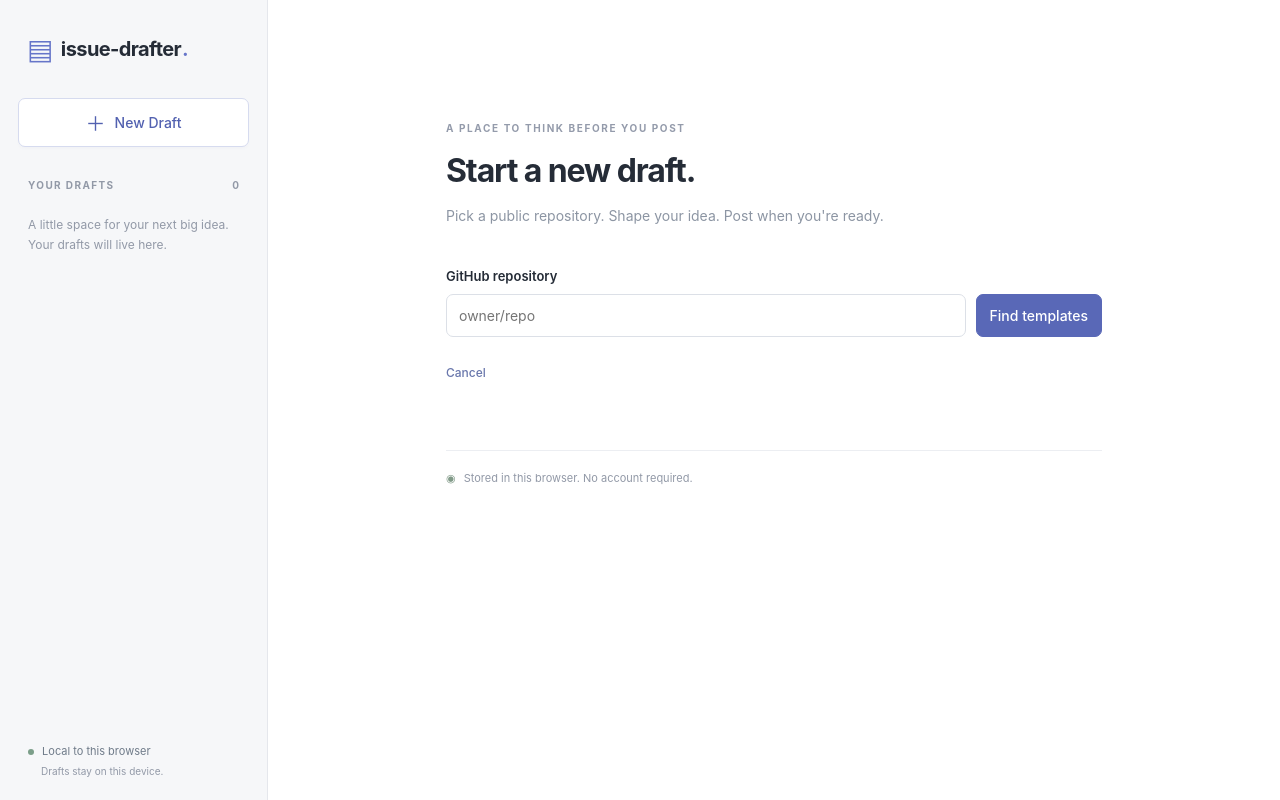
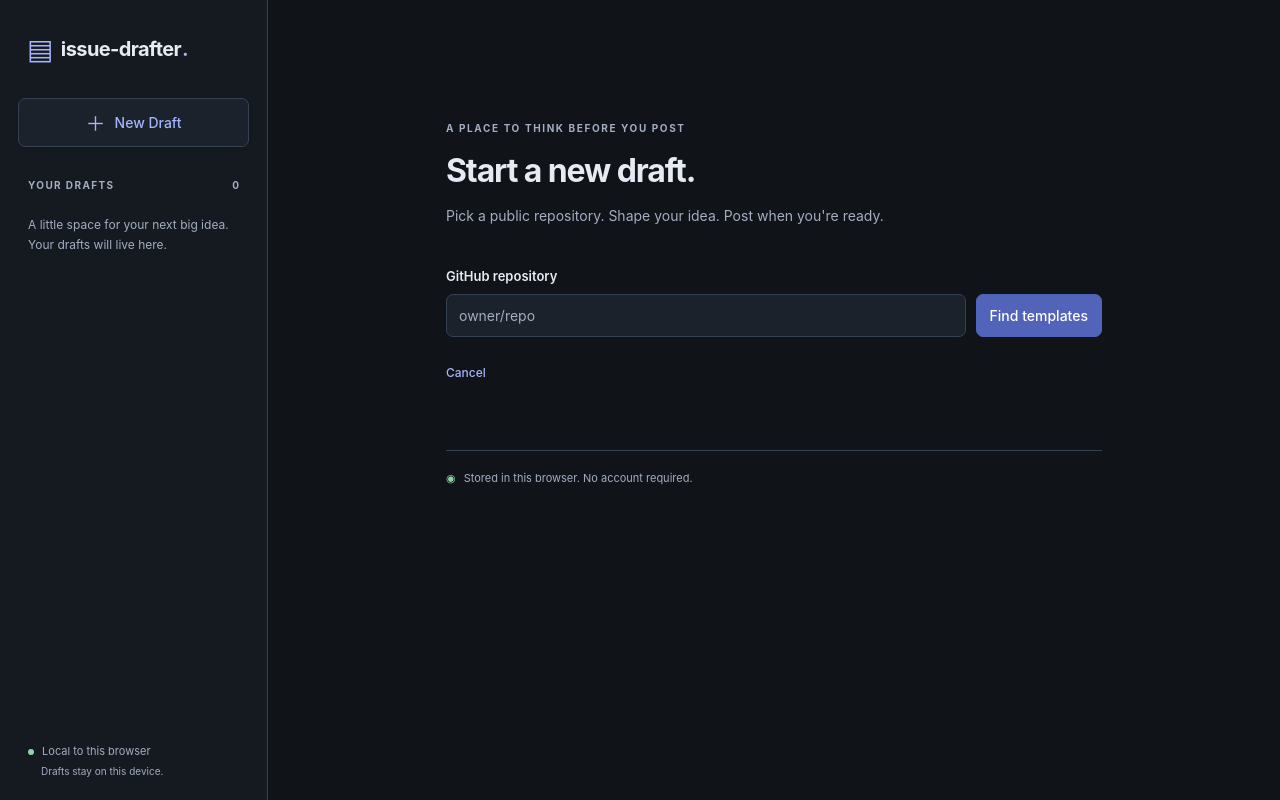
Before and after one commit to tamiroh/issue-drafter, a Svelte app: page / in a window 1280 px wide. Built offline with nearby package versions, Linux system fonts and the light colour scheme.

Commit message:
Dark-only theme

```diff
--- a/index.html
+++ b/index.html
@@ -3,7 +3,8 @@
   <head>
     <meta charset="UTF-8" />
     <meta name="viewport" content="width=device-width, initial-scale=1.0" />
-    <meta name="theme-color" content="#f5f6f8" />
+    <meta name="theme-color" content="#101318" />
+    <meta name="color-scheme" content="dark" />
     <title>issue-drafter</title>
   </head>
   <body>
--- a/src/App.svelte
+++ b/src/App.svelte
@@ -213,14 +213,30 @@
 
 <style>
   :global(:root) {
+    color-scheme: dark;
+
+    --background: #101318;
+    --sidebar: #151920;
+    --surface: #1c222c;
+    --surface-hover: #283141;
+    --selected: #2a3354;
+    --border: #364153;
+    --text: #e6eaf2;
+    --muted: #a3aec0;
+    --accent: #a5b4fc;
+    --success: #8fd3a8;
+    --danger: #ff9aa9;
+    --notice-bg: #332c1e;
+    --notice-text: #ebca88;
+
     font-family:
       Inter,
       -apple-system,
       BlinkMacSystemFont,
       "Segoe UI",
       sans-serif;
-    color: #252c37;
-    background: #fff;
+    color: var(--text);
+    background: var(--background);
     font-synthesis: none;
     font-weight: 400;
     font-size: 14px;
@@ -244,10 +260,10 @@
   :global(button),
   :global(.button) {
     cursor: pointer;
-    border: 1px solid #dce0e7;
+    border: 1px solid var(--border);
     border-radius: 7px;
-    background: white;
-    color: #394252;
+    background: var(--surface);
+    color: var(--text);
     padding: 9px 13px;
     font-weight: 550;
     text-decoration: none;
@@ -260,7 +276,7 @@
 
   :global(button:hover),
   :global(.button:hover) {
-    background: #f0f3f8;
+    background: var(--surface-hover);
   }
 
   :global(button:disabled) {
@@ -270,7 +286,7 @@
 
   :global(button:focus-visible),
   :global(a:focus-visible) {
-    outline: 3px solid #9fa9ed;
+    outline: 3px solid var(--accent);
     outline-offset: 3px;
   }
 
@@ -278,9 +294,9 @@
   :global(textarea),
   :global(select) {
     width: 100%;
-    border: 1px solid #dce0e7;
+    border: 1px solid var(--border);
     border-radius: 7px;
-    background: #fff;
+    background: var(--surface);
     color: inherit;
     padding: 12px;
     outline: none;
@@ -289,8 +305,18 @@
   :global(input:focus),
   :global(textarea:focus),
   :global(select:focus) {
-    border-color: #6675c9;
-    box-shadow: 0 0 0 3px #6675c918;
+    border-color: var(--accent);
+    box-shadow: 0 0 0 3px #a5b4fc26;
+  }
+
+  :global(input::placeholder),
+  :global(textarea::placeholder) {
+    color: var(--muted);
+    opacity: 1;
+  }
+
+  :global(a) {
+    color: var(--accent);
   }
 
   :global(label) {
@@ -318,8 +344,8 @@
   }
 
   .sidebar {
-    background: #f6f7f9;
-    border-right: 1px solid #e5e7ec;
+    background: var(--sidebar);
+    border-right: 1px solid var(--border);
     padding: 32px 18px 20px;
     display: flex;
     flex-direction: column;
@@ -330,7 +356,7 @@
     align-items: center;
     gap: 8px;
     text-decoration: none;
-    color: #252c37;
+    color: var(--text);
     font-size: 20px;
     letter-spacing: -0.6px;
     font-weight: 700;
@@ -339,20 +365,20 @@
 
   .brand-icon {
     font-size: 28px;
-    color: #6675c9;
+    color: var(--accent);
   }
 
   .brand-dot {
-    color: #6675c9;
+    color: var(--accent);
     margin-left: -7px;
   }
 
   .new-draft {
     width: 100%;
     margin: 32px 0;
-    color: #5261b0;
-    border-color: #d6dbef;
-    box-shadow: 0 2px 3px #27326105;
+    color: var(--accent);
+    border-color: var(--border);
+    box-shadow: 0 2px 3px #0000001a;
   }
 
   .new-draft span {
@@ -363,7 +389,7 @@
     display: flex;
     justify-content: space-between;
     padding: 0 10px;
-    color: #9299a7;
+    color: var(--muted);
     font-size: 10px;
     letter-spacing: 1.4px;
     font-weight: 650;
@@ -382,7 +408,7 @@
     font-weight: 600;
     overflow-wrap: anywhere;
     padding: 0 10px;
-    color: #657080;
+    color: var(--muted);
     display: flex;
     gap: 7px;
     line-height: 1.6;
@@ -396,7 +422,7 @@
   }
 
   .draft-row.selected {
-    background: #e9ecf7;
+    background: var(--selected);
   }
 
   .draft-select {
@@ -421,12 +447,12 @@
 
   .draft-select small {
     font-size: 11px;
-    color: #8790a1;
+    color: var(--muted);
     font-weight: 400;
   }
 
   .selected .draft-select {
-    color: #4d5aaa;
+    color: var(--accent);
   }
 
   .delete-draft {
@@ -434,11 +460,11 @@
     border: 0;
     padding: 6px 10px;
     font-size: 20px;
-    color: #8892a1;
+    color: var(--muted);
   }
 
   .empty-list {
-    color: #9299a7;
+    color: var(--muted);
     font-size: 12px;
     padding: 12px 10px;
   }
@@ -447,13 +473,13 @@
     margin-top: auto;
     padding: 50px 10px 0;
     font-size: 11px;
-    color: #6f7b89;
+    color: var(--muted);
   }
 
   .sidebar-bottom p {
     margin: 5px 0 0 13px;
     font-size: 10px;
-    color: #9299a7;
+    color: var(--muted);
   }
 
   .local-dot {
@@ -461,7 +487,7 @@
     width: 6px;
     height: 6px;
     border-radius: 50%;
-    background: #7b9e89;
+    background: var(--success);
     margin-right: 5px;
   }
 
@@ -473,39 +499,39 @@
     font-size: 10px;
     font-weight: 650;
     letter-spacing: 1.6px;
-    color: #949bab;
+    color: var(--muted);
   }
 
   :global(.primary) {
-    background: #5968b7;
+    background: #5263ba;
     color: #fff;
-    border-color: #5968b7;
+    border-color: #5263ba;
   }
 
   :global(.primary:hover) {
-    background: #4a59a4;
+    background: #6172cc;
   }
 
   :global(.muted) {
-    color: #8c95a3;
+    color: var(--muted);
   }
 
   :global(.text-button) {
     background: none;
     border: 0;
-    color: #6977ac;
+    color: var(--accent);
     padding: 10px 0;
     font-size: 12px;
   }
 
   :global(.error) {
-    color: #b13b4b !important;
+    color: var(--danger) !important;
   }
 
   :global(.notice),
   :global(.global-error) {
-    background: #faf5e9;
-    color: #8c6b34;
+    background: var(--notice-bg);
+    color: var(--notice-text);
     border-radius: 6px;
     padding: 12px 15px;
     font-size: 12px;
@@ -519,7 +545,7 @@
   .empty-state {
     text-align: center;
     padding: 100px 25px;
-    color: #7b8595;
+    color: var(--muted);
   }
 
   @media (min-width: 1500px) {
@@ -549,7 +575,7 @@
 
     .sidebar {
       border-right: 0;
-      border-bottom: 1px solid #e5e7ec;
+      border-bottom: 1px solid var(--border);
       padding: 18px;
     }
 
--- a/src/ConfirmDelete.svelte
+++ b/src/ConfirmDelete.svelte
@@ -44,11 +44,11 @@
 
 <style>
   .confirm-dialog {
-    background: #fff;
+    background: var(--surface);
     padding: 28px;
     border-radius: 12px;
     max-width: 440px;
-    box-shadow: 0 15px 60px #17203333;
+    box-shadow: 0 15px 60px #00000066;
   }
 
   .confirm-dialog h2 {
@@ -57,7 +57,7 @@
   }
 
   .confirm-dialog p {
-    color: #7b8595;
+    color: var(--muted);
     overflow-wrap: anywhere;
   }
 
@@ -69,13 +69,13 @@
   }
 
   .danger {
-    background: #b13b4b;
+    background: #a52f45;
     color: white;
-    border-color: #b13b4b;
+    border-color: #a52f45;
   }
 
   .danger:hover {
-    background: #992c3b;
+    background: #bd3d54;
   }
 
   .confirm-dialog {
@@ -84,6 +84,6 @@
   }
 
   .confirm-dialog::backdrop {
-    background: #17203366;
+    background: #00000099;
   }
 </style>
--- a/src/Editor.svelte
+++ b/src/Editor.svelte
@@ -119,7 +119,7 @@
 <style>
   .editor-header {
     min-height: 110px;
-    border-bottom: 1px solid #eceef2;
+    border-bottom: 1px solid var(--border);
     padding: 28px 5%;
     display: flex;
     align-items: center;
@@ -145,18 +145,18 @@
     justify-content: space-between;
     gap: 12px;
     font-size: 11px;
-    color: #9299a7;
+    color: var(--muted);
     margin-bottom: 34px;
   }
 
   .editor-meta strong {
-    color: #697484;
+    color: var(--muted);
     font-weight: 500;
     margin-left: 8px;
   }
 
   .editor-meta [role="status"] {
-    color: #72907d;
+    color: var(--success);
   }
 
   .title-input {
@@ -166,7 +166,7 @@
   }
 
   .title-input::placeholder {
-    color: #b0b6c2;
+    color: var(--muted);
   }
 
   .body-toolbar {
@@ -183,8 +183,8 @@
 
   .segmented {
     display: flex;
-    background: #f3f4f7;
-    border: 1px solid #e9ebef;
+    background: var(--sidebar);
+    border: 1px solid var(--border);
     padding: 3px;
     border-radius: 7px;
   }
@@ -194,13 +194,13 @@
     font-size: 12px;
     padding: 6px 16px;
     background: none;
-    color: #9098a7;
+    color: var(--muted);
   }
 
   .segmented button.active {
-    background: #fff;
-    box-shadow: 0 1px 3px #26304f15;
-    color: #465474;
+    background: var(--surface);
+    box-shadow: 0 1px 3px #00000033;
+    color: var(--text);
   }
 
   textarea,
@@ -218,11 +218,11 @@
   }
 
   textarea::placeholder {
-    color: #a1a9b7;
+    color: var(--muted);
   }
 
   .preview {
-    border: 1px solid #dce0e7;
+    border: 1px solid var(--border);
     border-radius: 7px;
     overflow-wrap: anywhere;
   }
@@ -231,7 +231,7 @@
     display: flex;
     justify-content: space-between;
     font-size: 10px;
-    color: #929bab;
+    color: var(--muted);
     margin-top: 12px;
   }
 
@@ -242,7 +242,7 @@
     gap: 18px;
     margin-top: 35px;
     padding-top: 23px;
-    border-top: 1px solid #eceef2;
+    border-top: 1px solid var(--border);
   }
 
   .handoff strong {
@@ -252,7 +252,7 @@
 
   .handoff p {
     font-size: 11px;
-    color: #909aaa;
+    color: var(--muted);
     margin: 5px 0;
   }
 
@@ -268,7 +268,7 @@
 
   .copy-status {
     font-size: 12px;
-    color: #6675a3;
+    color: var(--accent);
     min-height: 20px;
   }
 
@@ -278,7 +278,7 @@
 
   .markdown :global(h2) {
     font-size: 21px;
-    border-bottom: 1px solid #eee;
+    border-bottom: 1px solid var(--border);
     padding-bottom: 8px;
   }
 
@@ -287,7 +287,7 @@
   }
 
   .markdown :global(pre) {
-    background: #f5f6f8;
+    background: var(--surface);
     padding: 15px;
     border-radius: 6px;
     overflow: auto;
@@ -296,13 +296,13 @@
   .markdown :global(code) {
     font-family: ui-monospace, monospace;
     font-size: 0.9em;
-    background: #f5f6f8;
+    background: var(--surface);
   }
 
   .markdown :global(blockquote) {
-    border-left: 3px solid #d7dce7;
+    border-left: 3px solid var(--border);
     padding-left: 16px;
-    color: #7b8595;
+    color: var(--muted);
     margin-left: 0;
   }
 
@@ -318,12 +318,12 @@
 
   .markdown :global(th),
   .markdown :global(td) {
-    border: 1px solid #dce0e7;
+    border: 1px solid var(--border);
     padding: 7px 12px;
   }
 
   .markdown :global(a) {
-    color: #5968b7;
+    color: var(--accent);
   }
 
   .markdown > :global(:first-child) {
--- a/src/NewDraft.svelte
+++ b/src/NewDraft.svelte
@@ -175,14 +175,14 @@
 
   .local-note {
     font-size: 11px;
-    color: #9299a7;
+    color: var(--muted);
     margin-top: 60px;
-    border-top: 1px solid #eceef2;
+    border-top: 1px solid var(--border);
     padding-top: 20px;
   }
 
   .local-note span {
-    color: #819a88;
+    color: var(--success);
     margin-right: 5px;
   }
 
```
